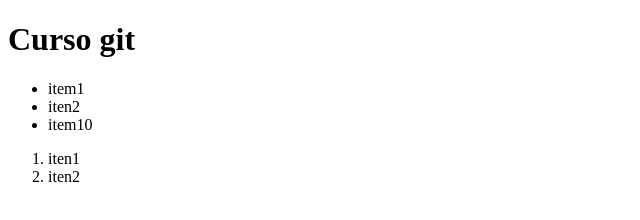
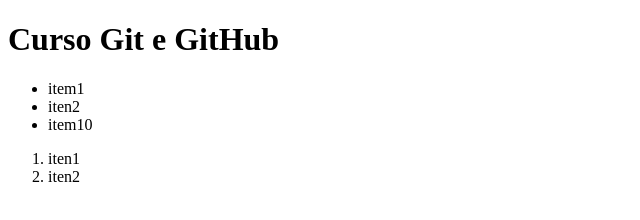
Before and after one commit to Carlossx/primeiro, a plain HTML site: page index.html in a window 1280 px wide. Shown: the whole page, without its empty margins (0-640 px from the left). Drawn offline with Linux system fonts and the light colour scheme.

Commit message:
atualizar

```diff
--- a/index.html
+++ b/index.html
@@ -4,10 +4,10 @@
     <meta charset="UTF-8">
     <meta http-equiv="X-UA-Compatible" content="IE=edge">
     <meta name="viewport" content="width=device-width, initial-scale=1.0">
-    <title>Document</title>
+    <title>Curso GitHub</title>
 </head>
 <body>
-    <h1>Curso git</h1>
+    <h1>Curso Git e GitHub</h1>
     <ul>
         <li>item1</li>
         <li>iten2</li>
```
